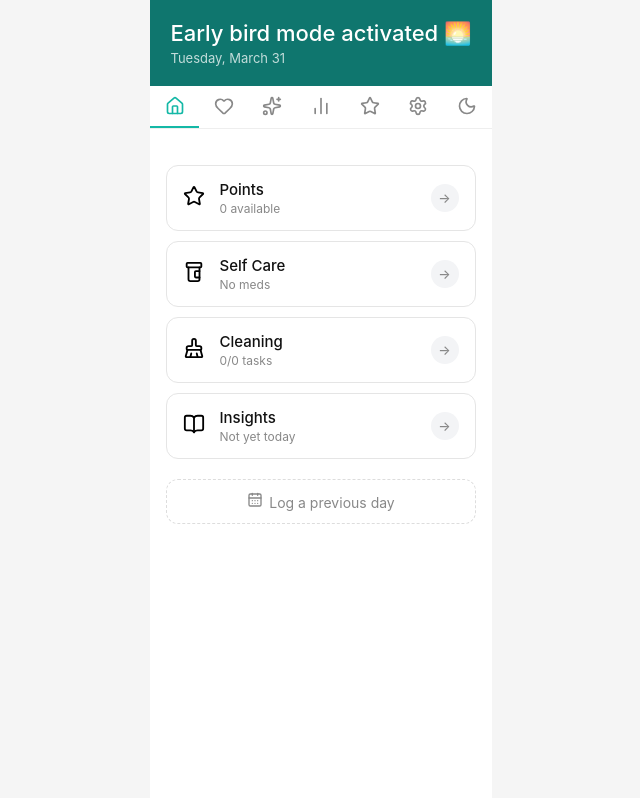
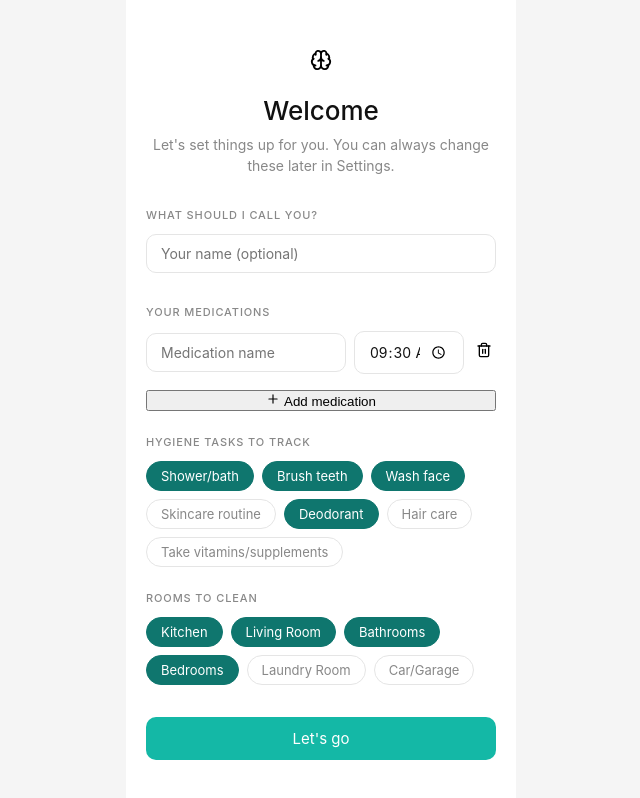
Before and after one commit to Renegade-Sniper/adhd-app, a React (Vite) app: page / in a window 1280 px wide. Shown: the whole page, without its empty margins (319-959 px from the left). Built offline with nearby package versions, Linux system fonts and the light colour scheme.

Commit message:
Added onboarding screen

```diff
--- a/src/App.css
+++ b/src/App.css
@@ -1167,3 +1167,81 @@ body {
   justify-content: center;
   gap: 6px;
 }
+.onboarding {
+  padding: 24px 20px;
+  max-width: 390px;
+  margin: 0 auto;
+  min-height: 100vh;
+  background: white;
+}
+
+.app.dark .onboarding {
+  background: #0f1115;
+}
+
+.onboarding-header {
+  text-align: center;
+  margin-bottom: 32px;
+}
+
+.onboarding-icon {
+  font-size: 48px;
+  margin-bottom: 12px;
+}
+
+.onboarding-title {
+  font-size: 26px;
+  font-weight: 500;
+  color: #111;
+  margin-bottom: 8px;
+}
+
+.app.dark .onboarding-title {
+  color: #f1f1f1;
+}
+
+.onboarding-subtitle {
+  font-size: 14px;
+  color: #888;
+  line-height: 1.5;
+}
+
+.onboarding-section {
+  margin-bottom: 24px;
+}
+
+.onboarding-med-row {
+  display: flex;
+  gap: 8px;
+  align-items: center;
+  margin-bottom: 8px;
+}
+
+.onboarding-chips {
+  display: flex;
+  flex-wrap: wrap;
+  gap: 8px;
+}
+
+.onboarding-chip {
+  padding: 6px 14px;
+  border-radius: 20px;
+  border: 1px solid #e5e5e5;
+  background: white;
+  font-size: 13px;
+  color: #888;
+  cursor: pointer;
+  font-family: inherit;
+}
+
+.app.dark .onboarding-chip {
+  background: #1a1d23;
+  border-color: #2a2d33;
+  color: #888;
+}
+
+.onboarding-chip.active {
+  background: var(--primary);
+  border-color: var(--primary);
+  color: white;
+}
--- a/src/App.jsx
+++ b/src/App.jsx
@@ -7,6 +7,7 @@ import Journal from "./Journal"
 import Settings from "./Settings"
 import Weekly from "./Weekly"
 import Points from "./points"
+import Onboarding from "./Onboarding"
 import { Home as HomeIcon, Heart, Sparkles, BarChart2, Star, Settings as SettingsIcon, Sun, Moon } from "lucide-react"
 
 function getDynamicGreeting() {
@@ -39,27 +40,22 @@ function getDynamicGreeting() {
 
   const meds = JSON.parse(localStorage.getItem("meds") || "[]")
   const allMedsDone = meds.length > 0 && meds.every(m => m.done)
-
   const yesterdayMood = yesterday?.scores?.mood || null
   const yesterdayEnergy = yesterday?.scores?.energy || null
 
   if (allMedsDone && hour < 12) return "Meds done before noon? You're winning 🌿"
   if (allMedsDone) return "All meds taken! That's huge 💊"
-
   if (streak >= 7) return `${streak} days in a row. You're on fire ⚡`
   if (streak >= 3) return `${streak} day streak going strong 🌱`
-
   if (yesterdayMood !== null && yesterdayMood <= 3) return "Yesterday was rough. Today is a new one 🌿"
   if (yesterdayEnergy !== null && yesterdayEnergy <= 3) return "Low energy lately, be gentle with yourself 💚"
   if (yesterdayMood !== null && yesterdayMood >= 8) return "You were glowing yesterday. Let's keep it going ✨"
-
   if (points >= 50) return `${points} points and counting. Treating yourself lately? ⭐`
   if (points >= 20) return "You've been putting in the work 🌟"
-
   if (hour < 9) return "Early bird mode activated 🌅"
-  if (hour < 11) return "It's morning! Let's make it a good one ☀️"
+  if (hour < 11) return "Morning! Let's make it a good one ☀️"
   if (hour < 17) return "Afternoon check-in. How's it going? 🌿"
-  if (hour < 21) return "Evening wind-down. You made it through the day🌙"
+  if (hour < 21) return "Evening wind-down. You made it 🌙"
 
   const fallbacks = [
     "Hey, you showed up 🌿",
@@ -76,11 +72,22 @@ function App() {
   const [darkMode, setDarkMode] = useState(() => {
     return localStorage.getItem("darkMode") === "true"
   })
+  const [onboarded, setOnboarded] = useState(() => {
+    return localStorage.getItem("onboardingComplete") === "true"
+  })
 
   useEffect(() => {
     localStorage.setItem("darkMode", darkMode)
     document.body.classList.toggle("dark", darkMode)
   }, [darkMode])
+
+  if (!onboarded) {
+    return (
+      <div className={`app ${darkMode ? "dark" : ""}`}>
+        <Onboarding onComplete={() => setOnboarded(true)} />
+      </div>
+    )
+  }
 
   return (
     <div className={`app ${darkMode ? "dark" : ""}`}>
@@ -98,6 +105,7 @@ function App() {
         <button className={`nav-btn ${activeTab === "settings" ? "active" : ""}`} onClick={() => setActiveTab("settings")}><SettingsIcon size={20} /></button>
         <button className="nav-btn" onClick={() => setDarkMode(d => !d)}>{darkMode ? <Sun size={20} /> : <Moon size={20} />}</button>
       </nav>
+
       <main className="app-content">
         {activeTab === "home" && <Home setActiveTab={setActiveTab} />}
         {activeTab === "meds" && <Meds />}
--- /dev/null
+++ b/src/Onboarding.jsx
@@ -0,0 +1,167 @@
+import { useState } from "react"
+import { PillBottle, Plus, Trash2, Brain } from "lucide-react"
+
+const defaultRooms = [
+  { id: "kitchen", name: "Kitchen" },
+  { id: "livingroom", name: "Living Room" },
+  { id: "bathrooms", name: "Bathrooms" },
+  { id: "bedrooms", name: "Bedrooms" },
+  { id: "laundry", name: "Laundry Room" },
+  { id: "car", name: "Car/Garage" },
+]
+
+const defaultHygiene = [
+  { id: "shower", name: "Shower/bath" },
+  { id: "teeth", name: "Brush teeth" },
+  { id: "face", name: "Wash face" },
+  { id: "skincare", name: "Skincare routine" },
+  { id: "deodorant", name: "Deodorant" },
+  { id: "hair", name: "Hair care" },
+  { id: "vitamins", name: "Take vitamins/supplements" },
+]
+
+function Onboarding({ onComplete }) {
+  const [name, setName] = useState("")
+  const [meds, setMeds] = useState([{ id: Date.now(), name: "", scheduledTime: "09:30" }])
+  const [selectedHygiene, setSelectedHygiene] = useState(["shower", "teeth", "face", "deodorant"])
+  const [selectedRooms, setSelectedRooms] = useState(["kitchen", "livingroom", "bathrooms", "bedrooms"])
+
+  function addMed() {
+    setMeds([...meds, { id: Date.now(), name: "", scheduledTime: "09:30" }])
+  }
+
+  function updateMed(id, field, value) {
+    setMeds(meds.map(m => m.id === id ? { ...m, [field]: value } : m))
+  }
+
+  function removeMed(id) {
+    if (meds.length === 1) return
+    setMeds(meds.filter(m => m.id !== id))
+  }
+
+  function toggleHygiene(id) {
+    setSelectedHygiene(prev =>
+      prev.includes(id) ? prev.filter(h => h !== id) : [...prev, id]
+    )
+  }
+
+  function toggleRoom(id) {
+    setSelectedRooms(prev =>
+      prev.includes(id) ? prev.filter(r => r !== id) : [...prev, id]
+    )
+  }
+
+  function handleComplete() {
+    if (name.trim()) {
+      localStorage.setItem("userName", name.trim())
+    }
+
+    const validMeds = meds
+      .filter(m => m.name.trim())
+      .map((m, i) => ({ ...m, id: i + 1, done: false, takenAt: null }))
+    if (validMeds.length > 0) {
+      localStorage.setItem("meds", JSON.stringify(validMeds))
+    }
+
+    const hygieneItems = defaultHygiene
+      .filter(h => selectedHygiene.includes(h.id))
+      .map(h => ({ ...h, done: false }))
+    localStorage.setItem("hygiene", JSON.stringify(hygieneItems))
+
+    const rooms = defaultRooms
+      .filter(r => selectedRooms.includes(r.id))
+      .map(r => ({ ...r, tasks: [] }))
+    localStorage.setItem("cleaning", JSON.stringify(rooms))
+    localStorage.setItem("customRooms", JSON.stringify(
+      defaultRooms.filter(r => selectedRooms.includes(r.id))
+    ))
+
+    localStorage.setItem("onboardingComplete", "true")
+    onComplete()
+  }
+
+  return (
+    <div className="onboarding">
+      <div className="onboarding-header">
+        <div className="onboarding-icon"><Brain size={22} /></div>
+        <h1 className="onboarding-title">Welcome</h1>
+        <p className="onboarding-subtitle">Let's set things up for you. You can always change these later in Settings.</p>
+      </div>
+
+      <div className="onboarding-section">
+        <div className="journal-section-label">What should I call you?</div>
+        <input
+          className="settings-input"
+          placeholder="Your name (optional)"
+          value={name}
+          onChange={e => setName(e.target.value)}
+        />
+      </div>
+
+      <div className="onboarding-section">
+        <div className="journal-section-label">Your medications</div>
+        {meds.map(med => (
+          <div key={med.id} className="onboarding-med-row">
+            <input
+              className="settings-input"
+              placeholder="Medication name"
+              value={med.name}
+              onChange={e => updateMed(med.id, "name", e.target.value)}
+              style={{ marginBottom: 0, flex: 1 }}
+            />
+            <input
+              type="time"
+              className="settings-input"
+              value={med.scheduledTime}
+              onChange={e => updateMed(med.id, "scheduledTime", e.target.value)}
+              style={{ marginBottom: 0, width: "110px" }}
+            />
+            <button className="icon-btn delete" onClick={() => removeMed(med.id)}>
+              <Trash2 size={16} />
+            </button>
+          </div>
+        ))}
+        <button className="add-btn" onClick={addMed} style={{ width: "100%", marginTop: "8px" }}>
+          <Plus size={14} style={{ display: "inline", marginRight: "4px" }} />
+          Add medication
+        </button>
+      </div>
+
+      <div className="onboarding-section">
+        <div className="journal-section-label">Hygiene tasks to track</div>
+        <div className="onboarding-chips">
+          {defaultHygiene.map(h => (
+            <button
+              key={h.id}
+              className={`onboarding-chip ${selectedHygiene.includes(h.id) ? "active" : ""}`}
+              onClick={() => toggleHygiene(h.id)}
+            >
+              {h.name}
+            </button>
+          ))}
+        </div>
+      </div>
+
+      <div className="onboarding-section">
+        <div className="journal-section-label">Rooms to clean</div>
+        <div className="onboarding-chips">
+          {defaultRooms.map(r => (
+            <button
+              key={r.id}
+              className={`onboarding-chip ${selectedRooms.includes(r.id) ? "active" : ""}`}
+              onClick={() => toggleRoom(r.id)}
+            >
+              {r.name}
+            </button>
+          ))}
+        </div>
+      </div>
+
+      <button className="save-btn" onClick={handleComplete} style={{ marginTop: "8px" }}>
+        Let's go
+      </button>
+    </div>
+  )
+}
+
+export default Onboarding
```
Also changed, not shown: public/favicon.svg. Lines whose indentation alone changed are shown as unchanged.
